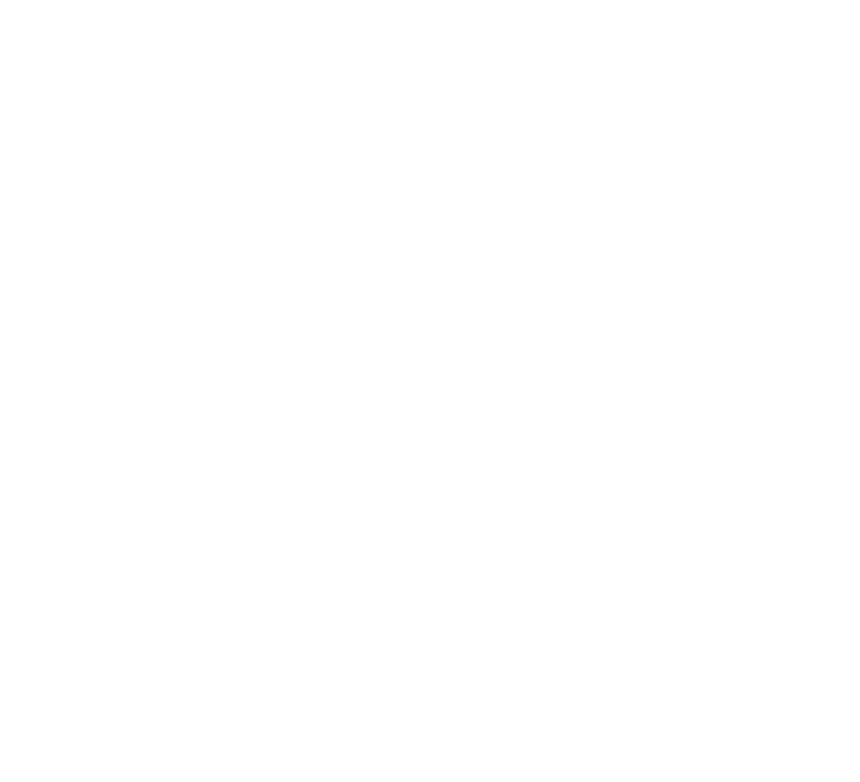
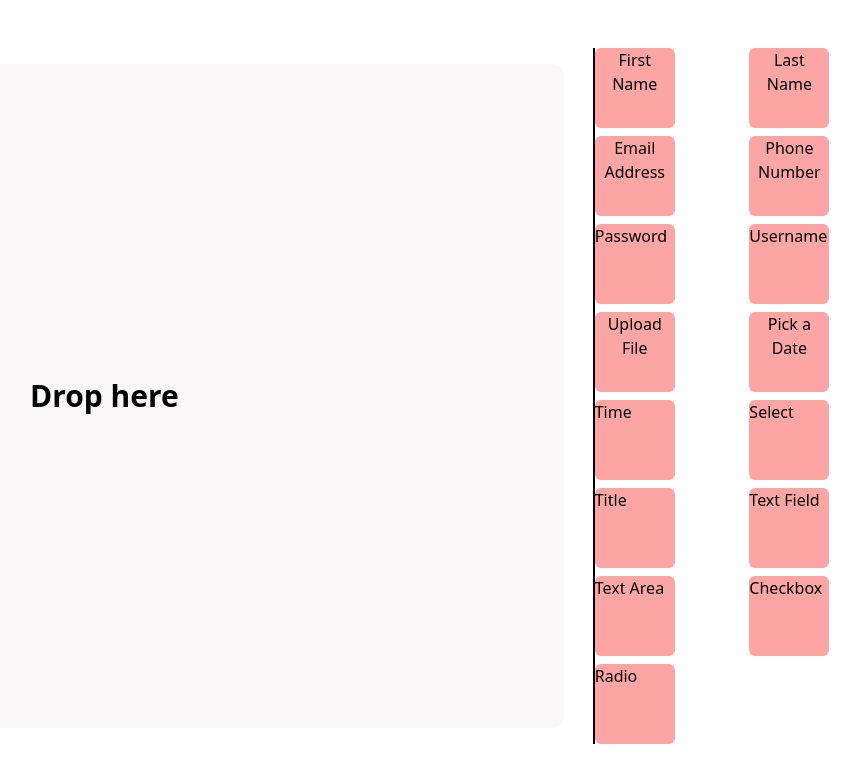
Before and after one commit to hayatul-islam/form-builder, a React (Vite) app: page /form-builder in a window 1280 px wide. Before the commit this address had no page. Shown: the top 782 px of the page, without its empty margins (384-1244 px from the left). Built offline with nearby package versions, Linux system fonts and the light colour scheme.

Commit message:
drag and drop functionallity implement

```diff
--- a/src/App.jsx
+++ b/src/App.jsx
@@ -1,4 +1,5 @@
 import { BrowserRouter, Route, Routes } from "react-router-dom";
+import FormBuilder from "./components/form-builder/FormBuilder";
 import Builder from "./pages/Builder";
 import Home from "./pages/Home";
 function App() {
@@ -8,6 +9,7 @@
         <Routes>
           <Route path="/" element={<Home />} />
           <Route path="/builder" element={<Builder />} />
+          <Route path="/form-builder" element={<FormBuilder />} />
         </Routes>
       </BrowserRouter>
     </div>
--- a/src/components/builder/AddElement.jsx
+++ b/src/components/builder/AddElement.jsx
@@ -16,7 +16,7 @@
           <DraggableElement key={item?.name} id={item?.name}>
             <button
               onClick={() => addElement(item)}
-              className="flex justify-between items-center bg-gray p-3 rounded-md"
+              className="flex justify-between items-center bg-gray p-3 rounded-md pointer-events-auto"
             >
               <div className="flex items-center gap-2 text-[14px] font-medium">
                 <span>{item?.icon}</span> <span>{item?.label}</span>
--- /dev/null
+++ b/src/components/form-builder/Designer.jsx
@@ -0,0 +1,69 @@
+import { useDndMonitor, useDroppable } from "@dnd-kit/core";
+import { v4 as uuidv4 } from "uuid";
+import useDesigner from "../../hooks/useDesigner";
+import DesignerElementWrapper from "./DesignerElementWrapper";
+import DesignerSidebar from "./DesignerSidebar";
+
+function Designer() {
+  const { elements, addElement } = useDesigner();
+
+  const droppable = useDroppable({
+    id: "designer-drop-area",
+    data: {
+      isDesignerDropArea: true,
+    },
+  });
+
+  useDndMonitor({
+    onDragEnd: (event) => {
+      const { active, over } = event;
+      if (!active || !over) return;
+      const isDesignerBtnElement = active?.data?.current?.isDesignerBtnElement;
+
+      if (isDesignerBtnElement) {
+        const element = active?.data?.current?.element;
+
+        const newElement = {
+          id: uuidv4(),
+          ...element,
+        };
+        addElement(0, newElement);
+      }
+    },
+  });
+
+  return (
+    <div className="flex w-full h-full">
+      <div className="p-4 w-full">
+        <div
+          ref={droppable.setNodeRef}
+          className={`bg-gray max-w-[920px] h-full min-h-[70vh] m-auto rounded-xl flex flex-col flex-grow items-center justify-start flex-1 overflow-y-auto ${
+            droppable.isOver && "ring ring-primary/20"
+          }`}
+        >
+          {!droppable.isOver && elements?.length === 0 && (
+            <p className="text-3xl text-muted flex flex-grow items-center font-bold">
+              Drop here
+            </p>
+          )}
+          {droppable.isOver && (
+            <div className="p-4 w-full">
+              <div className="h-[120px] rounded-md bg-primary/50"></div>
+            </div>
+          )}
+
+          {elements.length > 0 && (
+            <div className="w-full p-6 space-y-3">
+              {elements?.map((element) => (
+                <DesignerElementWrapper key={element?.id} element={element} />
+              ))}
+            </div>
+          )}
+        </div>
+      </div>
+      <DesignerSidebar />
+    </div>
+  );
+}
+
+export default Designer;
--- /dev/null
+++ b/src/components/form-builder/DesignerElementWrapper.jsx
@@ -0,0 +1,44 @@
+import { useDroppable } from "@dnd-kit/core";
+import InputField from "../common/InputField";
+
+const DesignerElementWrapper = ({ element }) => {
+  const topHalf = useDroppable({
+    id: element.id + "-top",
+    data: {
+      type: element.type,
+      elementId: element.id,
+      isTopHalfDesignerElement: true,
+    },
+  });
+  const bottomHalf = useDroppable({
+    id: element.id + "-bottom",
+    data: {
+      type: element.type,
+      elementId: element.id,
+      isBottomHalfDesignerElement: true,
+    },
+  });
+
+  return (
+    <div className="relative flex flex-col hover:cursor-pointer rounded-md ring-1 ring-accent ring-inset ">
+      <div
+        ref={topHalf.setNodeRef}
+        className={`absolute  w-full h-[100px] rounded-t-md ${
+          topHalf.isOver && "bg-green-500"
+        }`}
+      ></div>
+      <div
+        ref={bottomHalf.setNodeRef}
+        className={`absolute  w-full h-1/2 rounded-t-md ${
+          bottomHalf.isOver && "bg-green-500"
+        }`}
+      ></div>
+
+      <div className="bg-white p-4">
+        <InputField label={element.label} type={element.type} disabled={true} />
+      </div>
+    </div>
+  );
+};
+
+export default DesignerElementWrapper;
--- /dev/null
+++ b/src/components/form-builder/DesignerSidebar.jsx
@@ -0,0 +1,14 @@
+import { elementData } from "../../data";
+import SidebarBtnElement from "./SidebarBtnElement";
+
+const DesignerSidebar = () => {
+  return (
+    <aside className="w-[400px] max-w-[400px] grid grid-cols-2 gap-2 border-l-2 border-muted bg-background overflow-y-auto h-full  ">
+      {elementData?.map((element) => (
+        <SidebarBtnElement key={element?.name} element={element} />
+      ))}
+    </aside>
+  );
+};
+
+export default DesignerSidebar;
--- /dev/null
+++ b/src/components/form-builder/FormBuilder.jsx
@@ -0,0 +1,18 @@
+import { DndContext } from "@dnd-kit/core";
+import DesignerContextProvider from "../../context/DesignerContext";
+import DragOverlayWrapper from "../ui/DragOverlayWrapper";
+import Designer from "./Designer";
+const FormBuilder = () => {
+  return (
+    <DesignerContextProvider>
+      <DndContext>
+        <div className="py-12">
+          <Designer />
+        </div>
+        <DragOverlayWrapper />
+      </DndContext>
+    </DesignerContextProvider>
+  );
+};
+
+export default FormBuilder;
--- /dev/null
+++ b/src/components/form-builder/SidebarBtnElement.jsx
@@ -0,0 +1,52 @@
+import { useDraggable } from "@dnd-kit/core";
+
+const SidebarBtnElement = ({ element }) => {
+  const draggable = useDraggable({
+    id: `designer-btn-${element?.name}`,
+    data: {
+      element: element,
+      isDesignerBtnElement: true,
+    },
+  });
+
+  return (
+    <button
+      ref={draggable.setNodeRef}
+      {...draggable.listeners}
+      {...draggable.attributes}
+      className={`flex flex-col gap-2 h-[80px] w-[80px] cursor-grab bg-red-300 rounded-md ${
+        draggable.isDragging && "ring-2 ring-black"
+      } `}
+    >
+      {element?.label}
+    </button>
+  );
+};
+
+export const SidebarBtnElementOverly = () => {
+  const draggable = useDraggable({
+    id: "designer-btn",
+    data: {
+      type: "text",
+      isDesignerBtnElement: true,
+    },
+  });
+
+  const handleClick = () => {
+    console.log("ddd");
+  };
+
+  return (
+    <button
+      ref={draggable.setNodeRef}
+      {...draggable.listeners}
+      {...draggable.attributes}
+      onClick={handleClick}
+      className={`flex flex-col gap-2 h-[80px] w-[80px] cursor-grab bg-red-300 rounded-md `}
+    >
+      Text Filed
+    </button>
+  );
+};
+
+export default SidebarBtnElement;
--- a/src/components/home/MakeBuilder.jsx
+++ b/src/components/home/MakeBuilder.jsx
@@ -23,11 +23,6 @@
         payload: draggedElement,
       });
     }
-  }
-
-  function handleElementClick(element) {
-    // Add click functionality, such as opening an editor for the clicked element
-    console.log("Element clicked:", element);
   }
 
   return (
--- /dev/null
+++ b/src/components/ui/DragOverlayWrapper.jsx
@@ -0,0 +1,39 @@
+import { DragOverlay, useDndMonitor } from "@dnd-kit/core";
+import { useState } from "react";
+import { SidebarBtnElementOverly } from "../form-builder/SidebarBtnElement";
+
+function DragOverlayWrapper() {
+  const [draggedItem, setDraggedItem] = useState(null);
+
+  useDndMonitor({
+    onDragStart: (event) => {
+      setDraggedItem(event.active);
+    },
+    onDragCancel: () => {
+      setDraggedItem(null);
+    },
+    onDragEnd: () => {
+      setDraggedItem(null);
+    },
+  });
+
+  if (!draggedItem) return null;
+
+  let node = <div>No drag overlay</div>;
+
+  const isSidebarBtnElement = draggedItem.data?.current?.isDesignerBtnElement;
+
+  if (isSidebarBtnElement) {
+    const type = draggedItem.data?.current?.type;
+    node = (
+      <SidebarBtnElementOverly
+      // formElement={FormElements[type]}
+      />
+    );
+  }
+
+  // Render the drag overlay with the node content
+  return <DragOverlay>{node}</DragOverlay>;
+}
+
+export default DragOverlayWrapper;
--- a/src/components/ui/DraggableElement.jsx
+++ b/src/components/ui/DraggableElement.jsx
@@ -1,19 +1,28 @@
-import { useDraggable } from "@dnd-kit/core";
+import { DragOverlay, useDraggable } from "@dnd-kit/core";
+
 const DraggableElement = ({ id, children }) => {
-  const { attributes, listeners, setNodeRef, transform } = useDraggable({
+  const { attributes, listeners, setNodeRef, isDragging } = useDraggable({
     id,
   });
 
-  const style = transform
-    ? {
-        transform: `translate(${transform.x}px, ${transform.y}px)`,
-      }
-    : undefined;
-
   return (
-    <div ref={setNodeRef} {...listeners} {...attributes} style={style}>
-      {children}
-    </div>
+    <>
+      <div
+        ref={setNodeRef}
+        {...listeners}
+        {...attributes}
+        className={`${
+          isDragging
+            ? "opacity-50 pointer-events-none"
+            : "!opacity-100 !pointer-events-auto"
+        }`}
+      >
+        {children}
+      </div>
+      <DragOverlay>
+        {isDragging ? <div className="opacity-50">{children}</div> : null}{" "}
+      </DragOverlay>
+    </>
   );
 };
 
--- /dev/null
+++ b/src/context/DesignerContext.jsx
@@ -0,0 +1,21 @@
+import { createContext, useState } from "react";
+
+export const DesignerContext = createContext(null);
+
+export default function DesignerContextProvider({ children }) {
+  const [elements, setElements] = useState([]);
+
+  const addElement = (index, element) => {
+    setElements((prev) => {
+      const newElements = [...prev];
+      newElements.splice(index, 0, element);
+      return newElements;
+    });
+  };
+
+  return (
+    <DesignerContext.Provider value={{ elements, addElement }}>
+      {children}
+    </DesignerContext.Provider>
+  );
+}
--- /dev/null
+++ b/src/hooks/useDesigner.js
@@ -0,0 +1,14 @@
+import { useContext } from "react";
+import { DesignerContext } from "../context/DesignerContext";
+
+const useDesigner = () => {
+  const context = useContext(DesignerContext);
+
+  if (!context) {
+    throw new Error("useDesigner must be withing a designer context!");
+  }
+
+  return context;
+};
+
+export default useDesigner;
```
